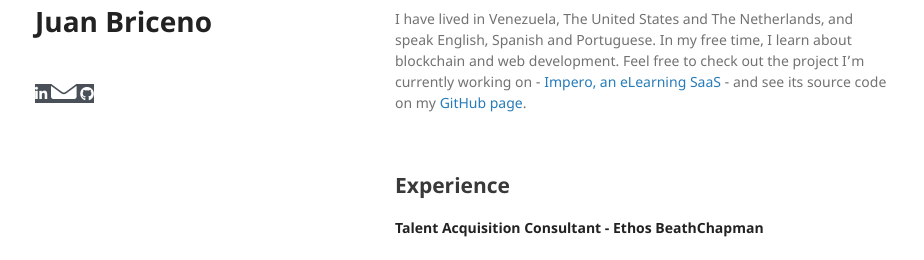
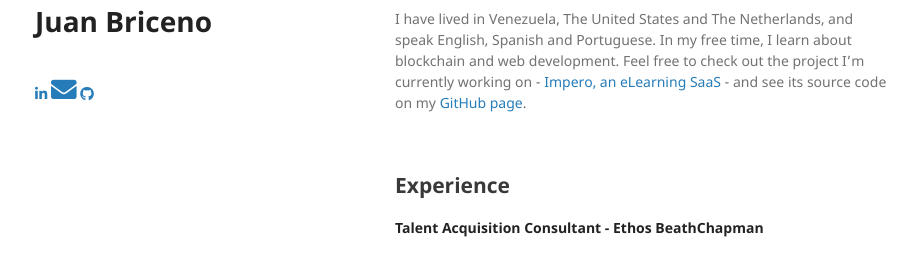
Before and after one commit to juanbric/homepage, a Jekyll site: the page built from index.md, in a window 1280 px wide. Shown: the part 281-541 px from the top of the page, without its empty margins (175-1099 px from the left). Built offline with Jekyll 4.4.1, drawn with Linux system fonts in a browser that asks for light colours; nearby versions of some CDN libraries; our own code applies the rules of GitHub Pages for plain Markdown files; a style sheet for code colours, icons or effects is not loaded.

Commit message:
Update jekyll-theme-minimal.scss

```diff
--- a/_sass/jekyll-theme-minimal.scss
+++ b/_sass/jekyll-theme-minimal.scss
@@ -202,9 +202,6 @@ hr {
   margin:0 0 20px;
 }
 
-.social-icons a{
-  background-color:#495057;color:#fff!important;text-align:center;}.social-icons a:hover{background-color:#000000}
-
 
 footer {
   width:270px;
```
